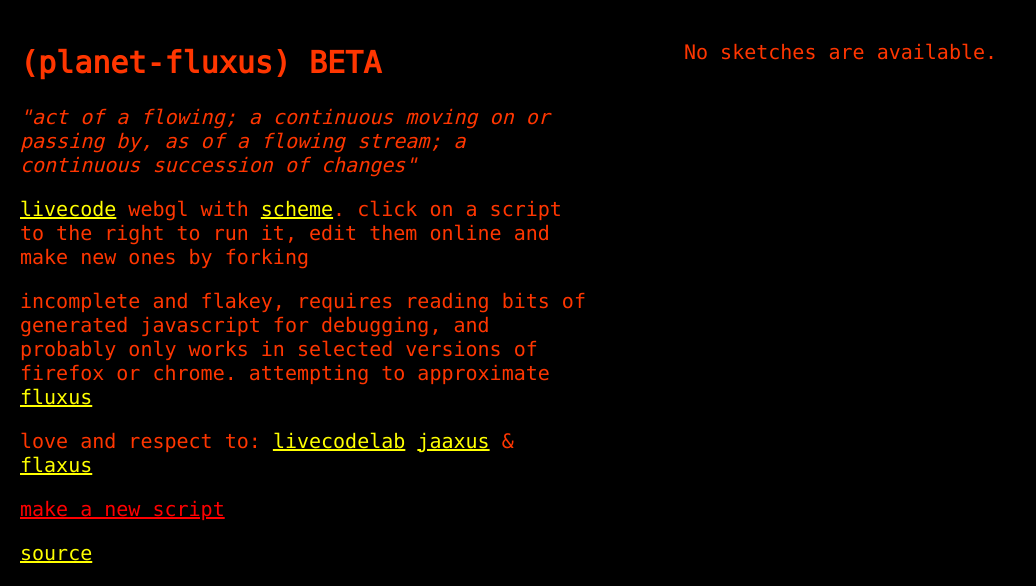
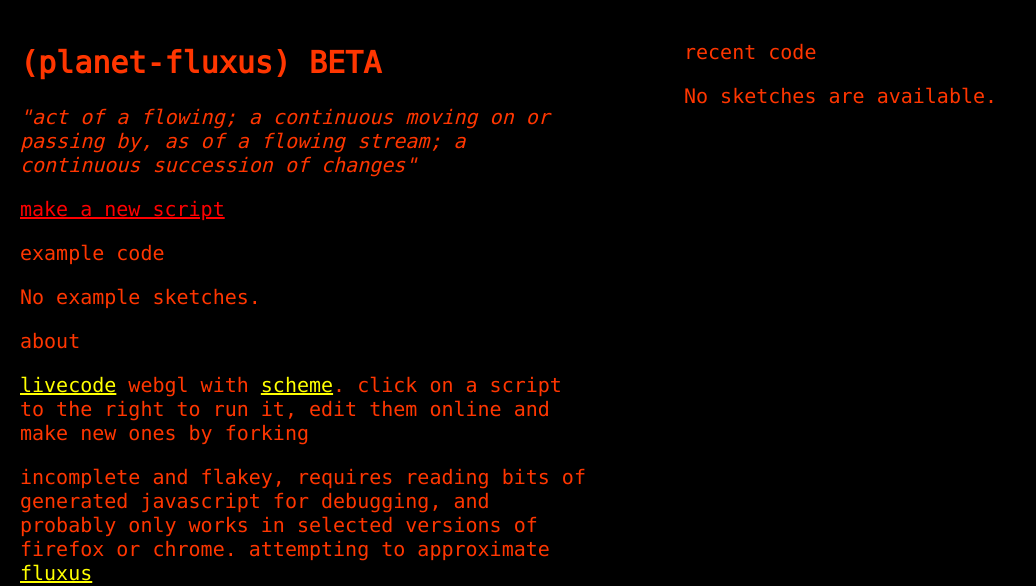
Before and after one commit to nebogeo/planet-fluxus, a Django app: template livecode/templates/livecode/index.html in a window 1280 px wide. Shown: the top 586 px of the page, without its empty margins (0-1036 px from the left). Run offline with Django 3.2, Linux system fonts and the light colour scheme; the template is opened without the code that fills it, so the values that code supplies are empty.

Commit message:
fixes for imm workshop

```diff
--- a/livecode/templates/livecode/index.html
+++ b/livecode/templates/livecode/index.html
@@ -4,6 +4,22 @@
 <div style="margin:1em; float:left; width:45%;">
 <h2>(planet-fluxus) BETA</h2>
 <p><i>"act of a flowing; a continuous moving on or passing by, as of a flowing stream; a continuous succession of changes"</i></p>
+
+<p><a href="/new_sketch" style="color:red;">make a new script</a></p>
+
+<p>example code</p>
+{% if sketches %}
+    {% for sketch in sketches %}
+        {% if sketch.locked %}
+            <p style='line-height: 50%'><a href="/sketch/{{ sketch.id }}/">{{ sketch.short }}</a></p>
+        {% endif %}
+    {% endfor %}
+{% else %}
+    <p>No example sketches.</p>
+{% endif %}
+
+<p>about</p>
+
 <p><a href="http://toplap.org">livecode</a> webgl with <a href="http://en.wikipedia.org/wiki/Scheme_%28programming_language%29">scheme</a>. click on a script to the right to run it, edit them online and make new ones by forking</p>
 <p>incomplete and flakey, requires reading bits of generated javascript for debugging, and probably only works in selected versions of firefox or
 chrome. attempting to approximate <a href="http://www.pawfal.org/fluxus">fluxus</a></p>
@@ -14,16 +30,15 @@ chrome. attempting to approximate <a href="http://www.pawfal.org/fluxus">fluxus<
 <a href="http://www.i2off.org/flaxus/screen.html">flaxus</a></p>
 
 
-<p><a href="/new_sketch" style="color:red;">make a new script</a></p>
-
-<p><a href="https://github.com/nebogeo/planet-fluxus">source</a></p>
-<p><a href="http://www.pawfal.org/dave/blog/2013/06/planet-fluxus/">about</a></p>
+<p><a href="https://github.com/nebogeo/planet-fluxus">source</a>
+ <a href="http://www.pawfal.org/dave/blog/2013/06/planet-fluxus/">about</a></p>
 
 </div>
 <div style="margin:1em; float:right; width:45%;">
+<p>recent code</p>
 {% if sketches %}
     {% for sketch in sketches %}
-        <p><a href="/sketch/{{ sketch.id }}/">{{ sketch.code }}</a></p>
+        <p style='line-height: 50%'><a href="/sketch/{{ sketch.id }}/">{{ sketch.short }}</a></p>
     {% endfor %}
 {% else %}
     <p>No sketches are available.</p>
--- a/livecode/views.py
+++ b/livecode/views.py
@@ -8,7 +8,9 @@ from django.template import RequestContext
 from django.views.generic.edit import UpdateView
 
 def index(request):
-    sketches = Sketch.objects.order_by('?')[:20]
+    sketches = Sketch.objects.order_by('id').reverse()[:20]
+    for sketch in sketches:
+        sketch.short=sketch.code.split('\n', 1)[0]+" ..."
     return render_to_response("livecode/index.html",
                               {'sketches': sketches},
                               context_instance=RequestContext(request))
```
Also changed, not shown: 3 other files.
